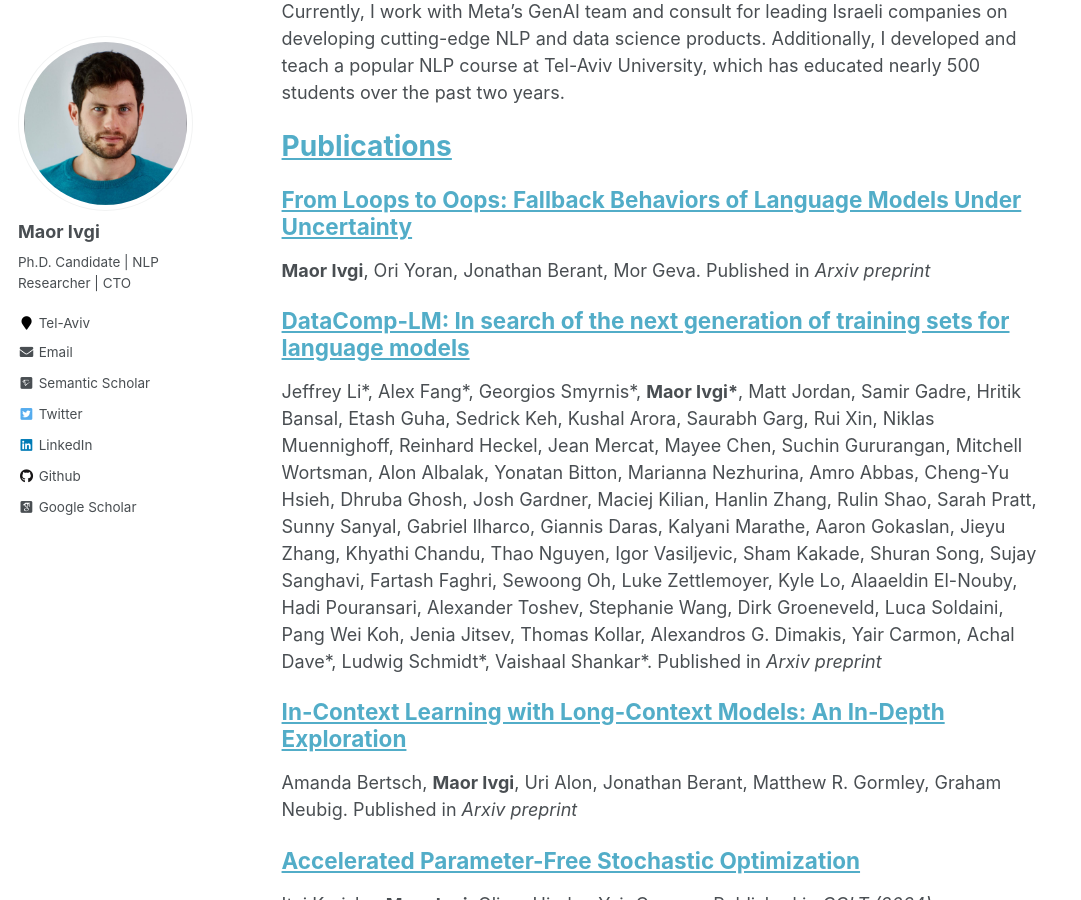
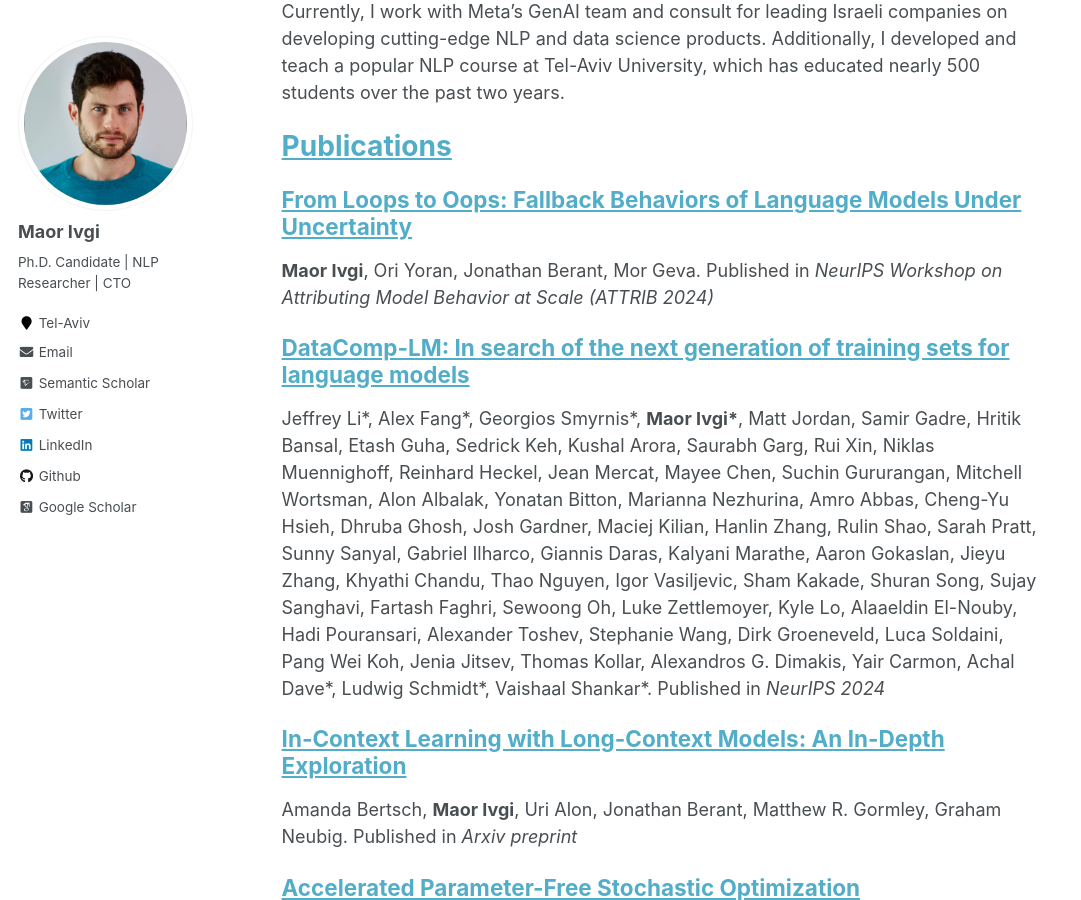
Before and after one commit to Mivg/mivg.github.io, a Jekyll site: the page built from _pages/about.md, in a window 1280 px wide and 900 px high, scrolled down 432 px. Shown: the whole window, without its empty margins (0-1081 px from the left). Built offline with Jekyll 4.4.1, drawn with Linux system fonts in a browser that asks for light colours; some web fonts are replaced.

Commit message:
updated dclm and fallbacks venues

```diff
--- a/_publications/dclm.md
+++ b/_publications/dclm.md
@@ -5,7 +5,7 @@ collection: publications
 permalink: /publication/dclm
 excerpt: 'We investigate the impact of data curation on language model training, creating a data-centric benchmark where participants filter a 240T token corpus to release a high-quality 4T corpus, used to train a SOTA open-source 7B model.'
 date: 2024-06-17
-venue: 'Arxiv preprint'
+venue: 'NeurIPS 2024'
 paperurl: 'https://arxiv.org/abs/2406.11794'
 paperpdf: 'https://arxiv.org/pdf/2406.11794'
 citation: "@article{li2024datacomplm, <br>
@@ -15,4 +15,5 @@ citation: "@article{li2024datacomplm, <br>
       journal={arXiv preprint arXiv:2406.11794} <br>
 }"
 ---
+[//]: # (https://nips.cc/virtual/2024/poster/97814)
 We introduce DataComp for Language Models (DCLM), a testbed for controlled dataset experiments with the goal of improving language models. As part of DCLM, we provide a standardized corpus of 240T tokens extracted from Common Crawl, effective pretraining recipes based on the OpenLM framework,, a broad suite of 53 downstream evaluations. Participants in the DCLM benchmark can experiment with data curation strategies such as deduplication, filtering,, data mixing at model scales ranging from 412M to 7B parameters. As a baseline for DCLM, we conduct extensive experiments, find that model-based filtering is key to assembling a high-quality training set. The resulting dataset, DCLM-Baseline enables training a 7B parameter language model from scratch to 64% 5-shot accuracy on MMLU with 2.6T training tokens. Compared to MAP-Neo, the previous state-of-the-art in open-data language models, DCLM-Baseline represents a 6.6 percentage point improvement on MMLU while being trained with 40% less compute. Our baseline model is also comparable to Mistral-7B-v0.3, Llama 3 8B on MMLU (63% & 66%),, performs similarly on an average of 53 natural language understanding tasks while being trained with 6.6x less compute than Llama 3 8B. Our results highlight the importance of dataset design for training language models, offer a starting point for further research on data curation.
--- a/_publications/fallbacks.md
+++ b/_publications/fallbacks.md
@@ -5,7 +5,7 @@ collection: publications
 permalink: /publication/fallbacks
 excerpt: 'LLMs often show undesirable behaviors like hallucinations and sequence repetitions. Our study reveals these are all linked fallback behaviors for models under uncertainty, with stronger models shifting to more complex patterns.'
 date: 2024-07-08
-venue: 'Arxiv preprint'
+venue: 'NeurIPS Workshop on Attributing Model Behavior at Scale (ATTRIB 2024)'
 paperurl: 'https://arxiv.org/abs/2407.06071'
 paperpdf: 'https://arxiv.org/pdf/2407.06071'
 citation: "@article{ivgi2024fallbacks, <br>
```
